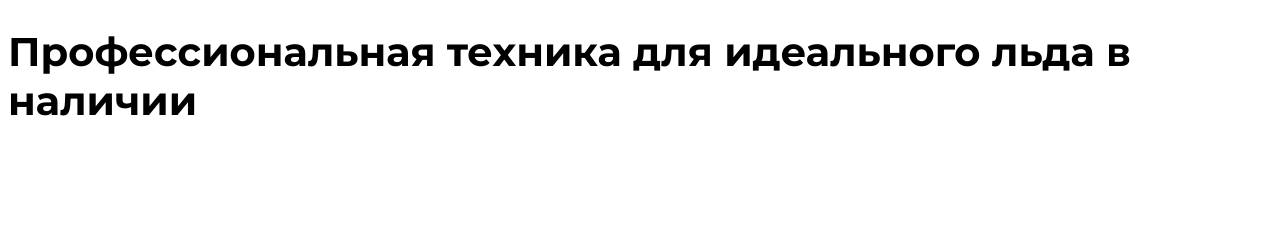
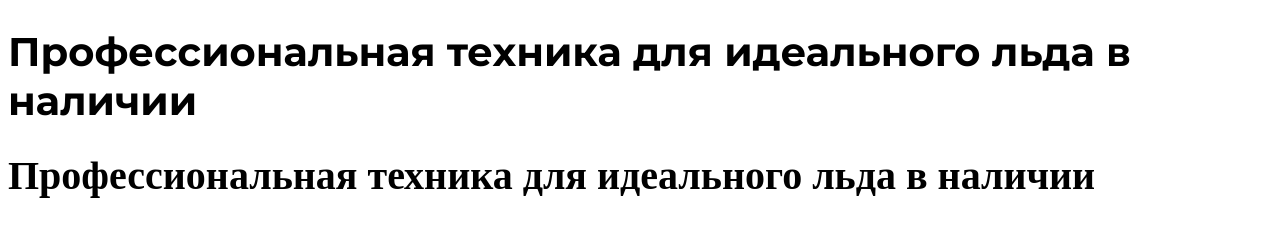
Before and after one commit to alexeysoloberezin/test, a plain HTML site: page index.html in a window 1280 px wide. Drawn offline with Linux system fonts and the light colour scheme.

Commit message:
Add files via upload

```diff
--- a/index.html
+++ b/index.html
@@ -10,5 +10,7 @@
 <body>
   <h1 class="title">Профессиональная техника для идеального льда
     в наличии </h1>
+  <h1 class="xx">Профессиональная техника для идеального льда
+      в наличии </h1>
 </body>
 </html>
--- a/style.css
+++ b/style.css
@@ -2,3 +2,6 @@
   font-family: 'Montserrat', sans-serif;
   font-size: 40px;
 }
+.xx{
+  font-size: 40px;
+}
```
